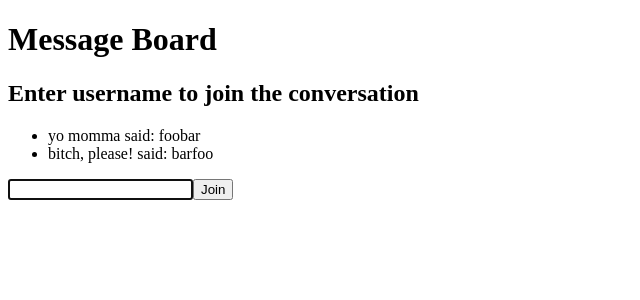
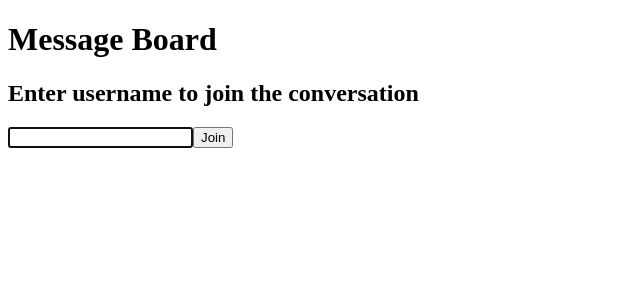
Before and after one commit to pqmcgill/websocket-demonstration, a React app: page / in a window 1280 px wide. Shown: the top 300 px of the page, without its empty margins (0-640 px from the left). Built offline with nearby package versions, Linux system fonts and the light colour scheme; the HTML template or start-up script is replaced by a standard one.

Commit message:
removed notification state from message container

```diff
--- a/src/containers/MessageContainer.js
+++ b/src/containers/MessageContainer.js
@@ -2,7 +2,6 @@ import React, { Component } from 'react';
 import MessageList from '../components/MessageList';
 import MessageInput from '../components/MessageInput';
 import LoginForm from '../components/LoginForm';
-import NotificationList from '../components/NotificationList';
 
 export default class MessageContainer extends Component {
 	constructor (props) {
@@ -10,18 +9,7 @@ export default class MessageContainer extends Component {
 		this.state = {
 			loginText: '',
 			messageText: '',
-			notifications: [{
-				title: 'uh oh!',
-				msg: 'spaghetti-o!'
-			}],
-			messages: [{
-				msg: 'foobar',
-				author: 'yo momma'
-			},
-			{
-				msg: 'barfoo',
-				author: 'bitch, please!'
-			}]
+			messages: []
 		};
 	}
 
```
